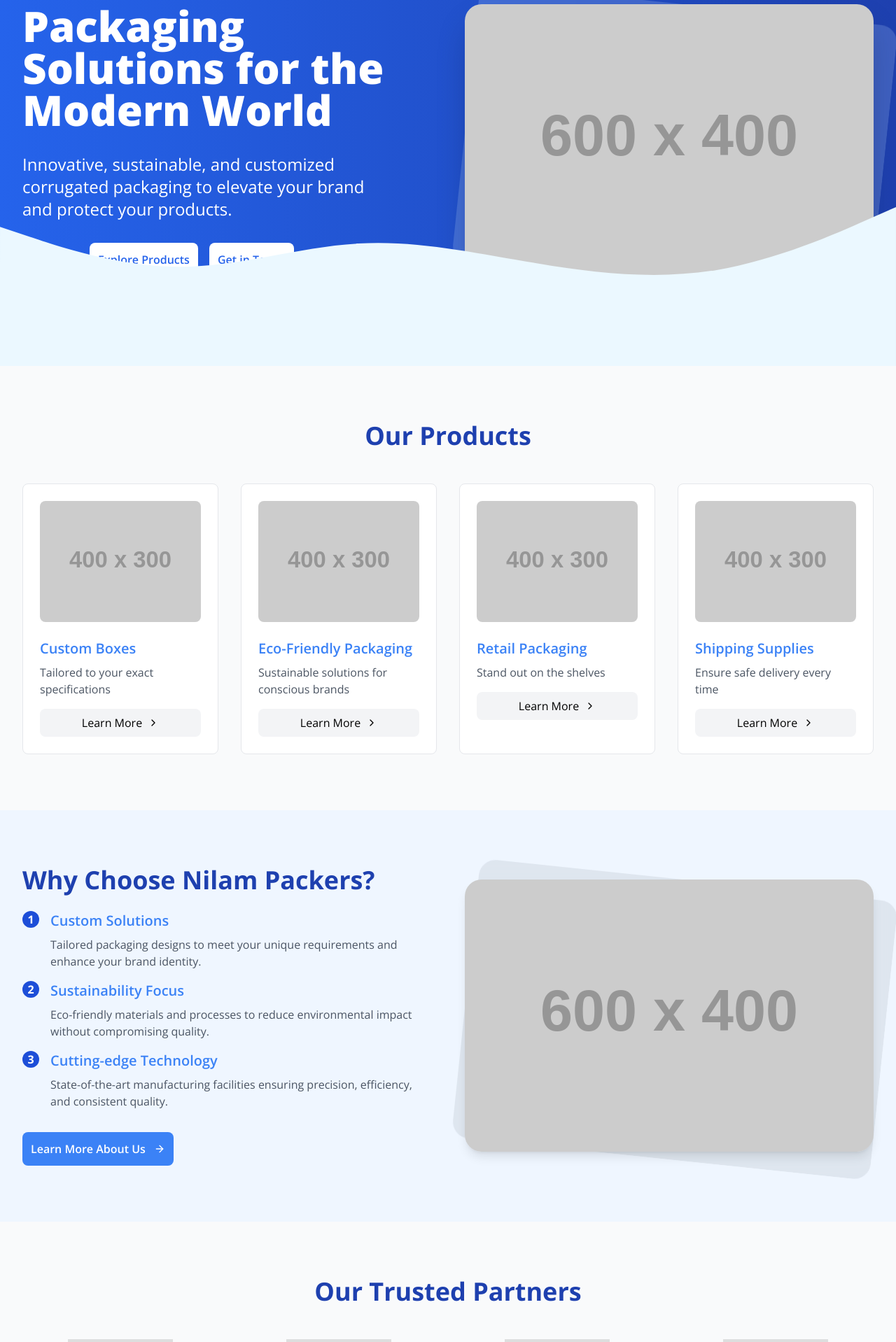
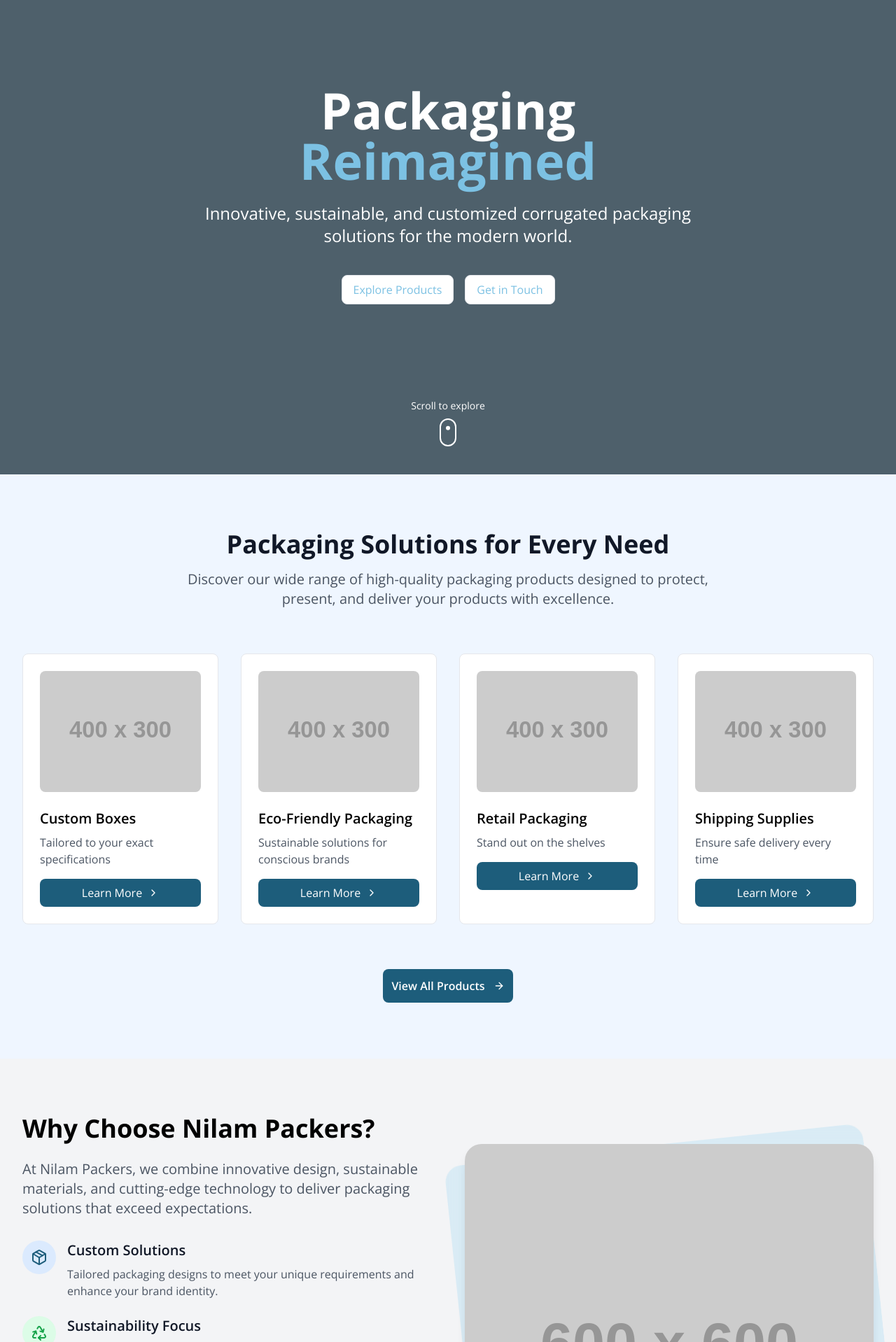
Before and after one commit to capsule11/nilampackers, a React (Vite) app: page / in a window 1280 px wide. Shown: the part 122-2040 px from the top of the page at 70% size. Built offline with nearby package versions, Linux system fonts and the light colour scheme; a web font is replaced by a local one.

Commit message:
New Design changes

```diff
--- a/package.json
+++ b/package.json
@@ -11,7 +11,9 @@
   },
   "dependencies": {
     "@emailjs/browser": "^4.4.1",
+    "framer-motion": "^12.6.2",
     "lucide-react": "^0.454.0",
+    "package": "^1.0.1",
     "react": "^18.3.1",
     "react-dom": "^18.3.1",
     "react-router-dom": "^6.27.0",
--- a/src/App.jsx
+++ b/src/App.jsx
@@ -10,6 +10,7 @@ import ProductPage from "./pages/product-page";
 import Contact from "./pages/contact";
 import { ToastContainer } from "react-toastify";
 import Specs from "./pages/product-page/specs";
+import AboutPage from "./pages/about";
 
 const router = createBrowserRouter(
   createRoutesFromElements(
@@ -18,6 +19,7 @@ const router = createBrowserRouter(
       <Route path="products" element={<ProductPage />} />
       <Route path="products/:prdName" element={<Specs />} />
       <Route path="contact" element={<Contact />} />
+      <Route path="about" element={<AboutPage />} />
     </Route>
   )
 );
--- a/src/data/products.js
+++ b/src/data/products.js
@@ -2,9 +2,9 @@ const products = [
   {
     id: 1,
     name: "Corrugated Boxes",
-    image: "https://placehold.co/400x300/png",
+    image: "./Image/img.png",
     category: "boxes",
-    productImage: "https://placehold.co/600x400",
+    productImage: "./Image/img.png",
     productDescription:
       "Our standard corrugated boxes offer superior protection and versatility for all your packaging needs.",
     specifications: [
@@ -30,7 +30,7 @@ const products = [
       },
       {
         name: "5 Ply Corrugated Boxes",
-        image: "https://placehold.co/300x200",
+        image: "./Image/img.png",
       },
       {
         name: "Printed Corrugated Boxes",
--- a/src/pages/home/index.jsx
+++ b/src/pages/home/index.jsx
@@ -1,6 +1,15 @@
 import React from "react";
-import { ArrowRight, ChevronRight } from "lucide-react";
+import {
+  ArrowRight,
+  ChevronRight,
+  Package,
+  Recycle,
+  Shield,
+  Truck,
+  CheckCircle2,
+} from "lucide-react";
 import { Link } from "react-router-dom";
+import { motion } from "framer-motion";
 
 const Home = () => {
   const products = [
@@ -38,65 +47,108 @@ const Home = () => {
       logo: "/placeholder.svg?height=75&width=150",
     },
   ];
+
+  const staggerContainer = {
+    hidden: { opacity: 0 },
+    visible: { opacity: 1, transition: { staggerChildren: 0.3 } },
+  };
+
+  const fadeIn = {
+    hidden: { opacity: 0, y: 20 },
+    visible: { opacity: 1, y: 0, transition: { duration: 0.6 } },
+  };
+
   return (
     <main className="flex-grow">
-      <section className="relative bg-gradient-to-r from-blue-600 to-blue-800 text-white overflow-hidden min-h-[60dvh] xl:min-h-[80dvh] 2xl:min-h-[100dvh]">
-        <div className="container mx-auto px-4 sm:px-6 lg:px-8 py-24 lg:py-32">
-          <div className="grid lg:grid-cols-2 gap-12 items-center">
-            <div className="space-y-8">
-              <h1 className="text-5xl md:text-6xl font-extrabold leading-tight">
-                Packaging Solutions for the Modern World
-              </h1>
-              <p className="text-xl md:text-2xl font-light max-w-lg">
-                Innovative, sustainable, and customized corrugated packaging to
-                elevate your brand and protect your products.
-              </p>
-              <div className="w-full font-semibold flex space-x-4 lg:m-24">
-                <button className="bg-white text-blue-600 hover:bg-blue-100 p-3 rounded-lg">
+      <section className="relative h-screen flex items-center justify-center overflow-hidden bg-[#4E606B]">
+        <div className="container mx-auto px-4 sm:px-6 lg:px-8 relative z-10">
+          <motion.div
+            initial="hidden"
+            animate="visible"
+            variants={staggerContainer}
+            className="max-w-3xl mx-auto text-center text-white"
+          >
+            <motion.h1
+              variants={fadeIn}
+              className="text-5xl md:text-7xl font-bold leading-tight"
+            >
+              Packaging <span className="text-[#7CC1E3]">Reimagined</span>
+            </motion.h1>
+            <motion.p
+              variants={fadeIn}
+              className="mt-6 text-xl md:text-2xl font-light"
+            >
+              Innovative, sustainable, and customized corrugated packaging
+              solutions for the modern world.
+            </motion.p>
+            <motion.div
+              variants={fadeIn}
+              className="mt-10 flex flex-col sm:flex-row gap-4 justify-center"
+            >
+              <button
+                size="sm"
+                className="hidden md:inline-flex px-4 py-2 text-[#7CC1E3] bg-white rounded-lg hover:bg-gray-200/90 border border-gray-200"
+              >
                 Explore Products
               </button>
-                <button className="bg-white text-blue-600 hover:bg-blue-100 p-3 rounded-lg">
+              <button
+                size="sm"
+                className="hidden md:inline-flex px-4 py-2 bg-white rounded-lg text-[#7CC1E3] hover:bg-gray-200/90 border border-gray-200"
+              >
                 Get in Touch
               </button>
+            </motion.div>
+          </motion.div>
         </div>
-            </div>
-            <div className="relative">
-              <div className="lg:w-[600px] lg:h-[400px] absolute inset-0 bg-blue-200 bg-opacity-20 backdrop-filter backdrop-blur-lg rounded-3xl transform rotate-6"></div>
-              <img
-                src="https://placehold.co/600x400/png"
-                alt="Innovative Packaging"
-                width={600}
-                height={400}
-                className="relative rounded-3xl shadow-2xl"
+
+        <div className="absolute bottom-10 left-0 right-0 flex justify-center">
+          <motion.div
+            initial={{ opacity: 0, y: 20 }}
+            animate={{ opacity: 1, y: 0 }}
+            transition={{ delay: 1, duration: 0.8 }}
+          >
+            <button
+              onClick={() => {
+                window.scrollTo({
+                  top: window.innerHeight,
+                  behavior: "smooth",
+                });
+              }}
+              className="text-white flex flex-col items-center"
+            >
+              <span className="text-sm mb-2">Scroll to explore</span>
+              <div className="w-6 h-10 border-2 border-white rounded-full flex justify-center pt-1">
+                <motion.div
+                  animate={{ y: [0, 12, 0] }}
+                  transition={{
+                    repeat: Number.POSITIVE_INFINITY,
+                    duration: 1.5,
+                  }}
+                  className="w-1.5 h-1.5 bg-white rounded-full"
                 />
               </div>
-          </div>
-        </div>
-        <div className="absolute bottom-0 left-0 right-0">
-          <svg
-            xmlns="http://www.w3.org/2000/svg"
-            viewBox="0 0 1440 320"
-            className="w-full h-auto"
-          >
-            <path
-              fill="#EBF8FF"
-              fillOpacity="1"
-              d="M0,96L48,112C96,128,192,160,288,160C384,160,480,128,576,122.7C672,117,768,139,864,154.7C960,171,1056,181,1152,165.3C1248,149,1344,107,1392,85.3L1440,64L1440,320L1392,320C1344,320,1248,320,1152,320C1056,320,960,320,864,320C768,320,672,320,576,320C480,320,384,320,288,320C192,320,96,320,48,320L0,320Z"
-            ></path>
-          </svg>
+            </button>
+          </motion.div>
         </div>
       </section>
 
-      <section className="py-20 bg-gray-50">
+      <section className="py-20 bg-(#ebf8ff)">
         <div className="container mx-auto px-4 sm:px-6 lg:px-8">
-          <h2 className="text-4xl font-bold text-center mb-12 text-blue-800">
-            Our Products
+          <div className="max-w-3xl mx-auto text-center mb-16">
+            <h2 className="text-3xl md:text-4xl font-bold text-gray-900 mb-4">
+              Packaging Solutions for Every Need
             </h2>
+            <p className="text-xl text-gray-600">
+              Discover our wide range of high-quality packaging products
+              designed to protect, present, and deliver your products with
+              excellence.
+            </p>
+          </div>
           <div className="grid grid-cols-1 md:grid-cols-2 lg:grid-cols-4 gap-8">
             {products.map((product, index) => (
               <div
                 key={index}
-                className="group hover:shadow-xl transition-shadow duration-300 bg-white rounded-lg text-blue-500 overflow-hidden border"
+                className="group hover:shadow-xl transition-shadow duration-300 bg-white rounded-lg text-black-500 overflow-hidden border"
               >
                 <div className="p-6">
                   <div className="aspect-w-16 aspect-h-9 mb-6">
@@ -112,7 +164,7 @@ const Home = () => {
                   <h3 className="text-xl font-semibold mb-2">{product.name}</h3>
                   <p className="text-gray-600 mb-4">{product.description}</p>
                   <Link
-                    className="w-full flex p-2 rounded-lg justify-center items-center text-black bg-gray-100 mt-3"
+                    className="w-full flex p-2 rounded-lg justify-center items-center text-white bg-[#1D5D7B] mt-3"
                     to={product.name}
                   >
                     Learn More <ChevronRight className="ml-2 h-4 w-4" />
@@ -121,23 +173,34 @@ const Home = () => {
               </div>
             ))}
           </div>
+
+          <div className="mt-16 text-center justify-self-center">
+            <button className="mt-8 bg-[#1D5D7B] text-white flex justify-center items-center gap-1 p-3 rounded-lg f   font-semibold">
+              View All Products <ArrowRight className="ml-2 h-4 w-4" />
+            </button>
+          </div>
         </div>
       </section>
 
-      <section className="py-20 bg-(#ebf8ff)">
+      <section className="py-20 bg-gray-100">
         <div className="container mx-auto px-4 sm:px-6 lg:px-8">
           <div className="grid lg:grid-cols-2 gap-12 items-center">
             <div>
-              <h2 className="text-4xl font-bold mb-6 text-blue-800">
+              <h2 className="text-4xl font-bold mb-6 text-black-800">
                 Why Choose Nilam Packers?
               </h2>
-              <div className="space-y-4">
+              <p className="text-xl text-gray-600 mb-8">
+                At Nilam Packers, we combine innovative design, sustainable
+                materials, and cutting-edge technology to deliver packaging
+                solutions that exceed expectations.
+              </p>
+              <div className="space-y-6">
                 <div className="flex items-start">
-                  <div className="flex-shrink-0 h-6 w-6 rounded-full bg-blue-700 flex items-center justify-center text-white font-bold mr-4">
-                    1
+                  <div className="flex-shrink-0 h-12 w-12 rounded-full bg-blue-100 flex items-center justify-center mr-4">
+                    <Package className="h-6 w-6 text-[#1d5d7b]" />
                   </div>
                   <div>
-                    <h3 className="text-xl font-semibold mb-2 text-blue-500">
+                    <h3 className="text-xl font-semibold mb-2 text-gray-900">
                       Custom Solutions
                     </h3>
                     <p className="text-gray-600">
@@ -147,11 +210,11 @@ const Home = () => {
                   </div>
                 </div>
                 <div className="flex items-start">
-                  <div className="flex-shrink-0 h-6 w-6 rounded-full bg-blue-700 flex items-center justify-center text-white font-bold mr-4">
-                    2
+                  <div className="flex-shrink-0 h-12 w-12 rounded-full bg-green-100 flex items-center justify-center mr-4">
+                    <Recycle className="h-6 w-6 text-green-600" />
                   </div>
                   <div>
-                    <h3 className="text-xl font-semibold mb-2 text-blue-500">
+                    <h3 className="text-xl font-semibold mb-2 text-gray-900">
                       Sustainability Focus
                     </h3>
                     <p className="text-gray-600">
@@ -161,28 +224,45 @@ const Home = () => {
                   </div>
                 </div>
                 <div className="flex items-start">
-                  <div className="flex-shrink-0 h-6 w-6 rounded-full bg-blue-700 flex items-center justify-center text-white font-bold mr-4">
-                    3
+                  <div className="flex-shrink-0 h-12 w-12 rounded-full bg-blue-100 flex items-center justify-center mr-4">
+                    <Truck className="h-6 w-6 text-[#1d5d7b]" />
                   </div>
                   <div>
-                    <h3 className="text-xl font-semibold mb-2 text-blue-500">
-                      Cutting-edge Technology
+                    <h3 className="text-xl font-semibold mb-2 text-gray-900">
+                      Reliable Delivery
                     </h3>
                     <p className="text-gray-600">
-                      State-of-the-art manufacturing facilities ensuring
-                      precision, efficiency, and consistent quality.
+                      On-time production and delivery to keep your supply chain
+                      running smoothly.
+                    </p>
+                  </div>
+                </div>
+
+                <div className="flex items-start">
+                  <div className="flex-shrink-0 h-12 w-12 rounded-full bg-blue-100 flex items-center justify-center mr-4">
+                    <Shield className="h-6 w-6 text-[#1d5d7b]" />
+                  </div>
+                  <div>
+                    <h3 className="text-xl font-semibold mb-2 text-gray-900">
+                      Quality Assurance
+                    </h3>
+                    <p className="text-gray-600">
+                      Rigorous testing and quality control to ensure every
+                      product meets our high standards.
                     </p>
                   </div>
                 </div>
               </div>
-              <button className="mt-8 bg-blue-500 text-white flex justify-center items-center gap-1 p-3 rounded-lg font-semibold">
+
+              <button className="mt-8 bg-[#1D5D7B] text-white flex justify-center items-center gap-1 p-3 rounded-lg font-semibold">
                 Learn More About Us <ArrowRight className="ml-2 h-4 w-4" />
               </button>
             </div>
+
             <div className="relative">
-              <div className="lg:w-[600px] lg:h-[400px] absolute inset-0 bg-gray-400 bg-opacity-20 backdrop-filter backdrop-blur-lg rounded-3xl transform rotate-6"></div>
+              <div className="lg:w-[600px] lg:h-[600px] absolute inset-0 bg-[#a0d7f0] bg-opacity-30 backdrop-filter backdrop-blur-lg rounded-3xl transform -rotate-6"></div>
               <img
-                src="https://placehold.co/600x400/png"
+                src="https://placehold.co/600x600/png"
                 alt="BoxCraft Facility"
                 width={600}
                 height={400}
@@ -195,9 +275,15 @@ const Home = () => {
 
       <section className="py-20 bg-gray-50">
         <div className="container mx-auto px-4 sm:px-6 lg:px-8">
-          <h2 className="text-4xl font-bold text-center mb-12 text-blue-800">
-            Our Trusted Partners
+          <div className="max-w-3xl mx-auto text-center mb-16">
+            <h2 className="text-3xl md:text-4xl font-bold mb-4">
+              What Our Clients Say
             </h2>
+            <p className="text-xl opacity-90">
+              Don't just take our word for it. Here's what our clients have to
+              say about working with BoxCraft.
+            </p>
+          </div>
           <div className="grid grid-cols-2 md:grid-cols-4 gap-8 items-center">
             {partners.map((partner, index) => (
               <div key={index} className="flex justify-center">
@@ -213,6 +299,47 @@ const Home = () => {
           </div>
         </div>
       </section>
+
+      <section className="py-24 bg-gradient-to-r from-[#2C789D] to-[#13435C] text-white">
+        <div className="container mx-auto px-4 sm:px-6 lg:px-8">
+          <div className="max-w-4xl mx-auto">
+            <div className="bg-[rgba(255,255,255,0.4)] shadow-[0_8px_32px_0_rgba(31,38,135,0.37)] backdrop-blur-[8.5px] rounded-[10px] border border-[rgba(255,255,255,0.18)] p-6">
+              <div className="grid md:grid-cols-2 gap-8 items-center"></div>
+              <div>
+                <h2 className="text-3xl md:text-4xl font-bold mb-4">
+                  Ready to Elevate Your Packaging?
+                </h2>
+                <p className="text-xl opacity-90 mb-6">
+                  Let's create packaging solutions that protect your products
+                  and elevate your brand.
+                </p>
+                <ul className="space-y-3 mb-8">
+                  <li className="flex items-center">
+                    <CheckCircle2 className="h-5 w-5 mr-2 text-blue-300" />
+                    <span>Custom design and prototyping</span>
+                  </li>
+                  <li className="flex items-center">
+                    <CheckCircle2 className="h-5 w-5 mr-2 text-blue-300" />
+                    <span>Sustainable and eco-friendly options</span>
+                  </li>
+                  <li className="flex items-center">
+                    <CheckCircle2 className="h-5 w-5 mr-2 text-blue-300" />
+                    <span>Fast turnaround times</span>
+                  </li>
+                </ul>
+                <button
+                  size="lg"
+                  className="hidden md:inline-flex px-4 py-2 bg-white rounded-lg text-[#7CC1E3] hover:bg-[#dfeaf0] border border-gray-200"
+                >
+                  Get Your Free Quote Today
+                </button>
+
+              </div>
+
+            </div>
+          </div>
+        </div>
+      </section>
     </main>
   );
 };
--- a/src/pages/product-page/index.jsx
+++ b/src/pages/product-page/index.jsx
@@ -164,8 +164,8 @@ const ProductPage = () => {
                     >
                       <div className="p-0">
                         <img
-                          // src={product.image}
-                          src={"https://placehold.co/400x300/png"}
+                          // src="./Image/img.png"
+                          src={product.image}
                           loading="lazy"
                           alt={product.name}
                           width={400}
--- a/src/pages/product-page/specs.jsx
+++ b/src/pages/product-page/specs.jsx
@@ -9,6 +9,7 @@ const Specs = () => {
   const prdName = params.prdName;
 
   const product = products.find((item) => item.name === prdName);
+  console.log(product)
 
   React.useEffect(() => {
     window.scrollTo(0, 0);
@@ -17,7 +18,7 @@ const Specs = () => {
   return (
     <ProductLayout
       productName={product.name}
-      productImage="https://placehold.co/600x400"
+      productImage={product.image}
       productDescription={product.productDescription}
       specifications={product.specifications}
       features={product.features}
@@ -25,5 +26,4 @@ const Specs = () => {
     />
   );
 };
-
 export default Specs;
```
Also changed, not shown: src/pages/contact/index.jsx (+200 -114 lines), public/Image/img.png (added), 1 other file (tests, documents, lock files or other folders). Lines whose indentation alone changed are shown as unchanged.
